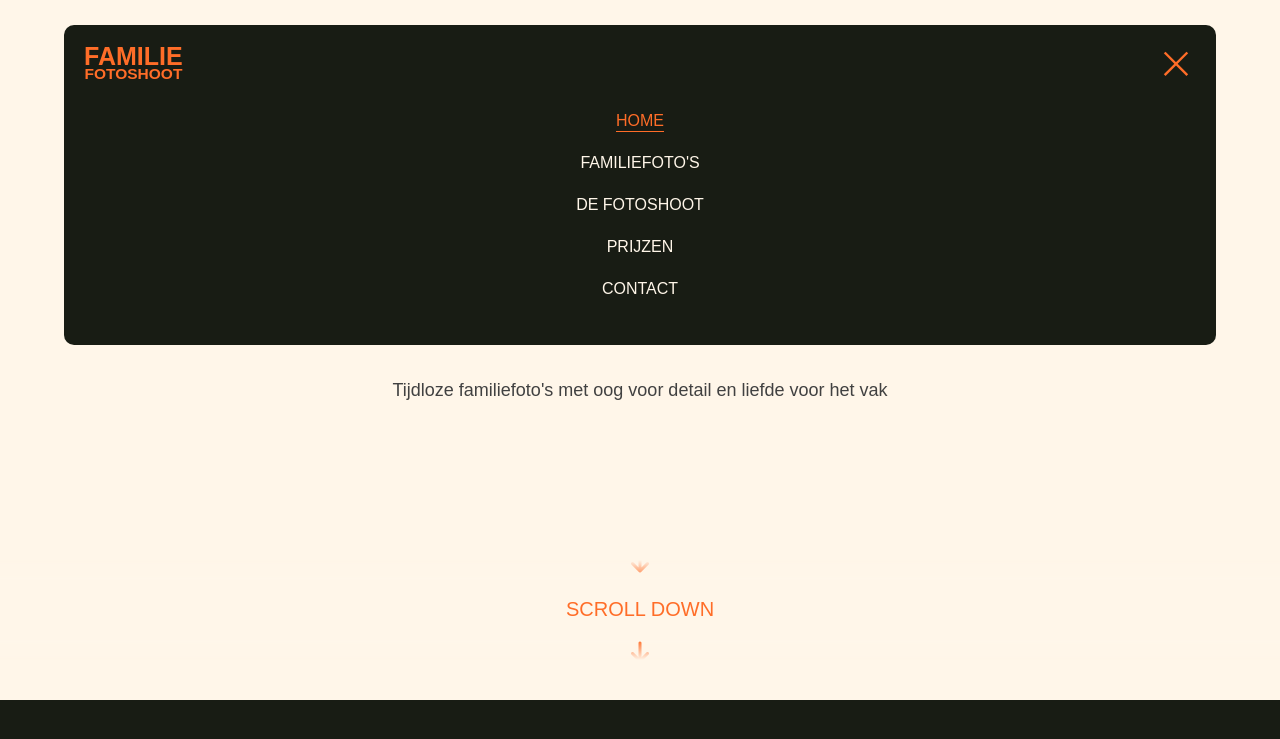
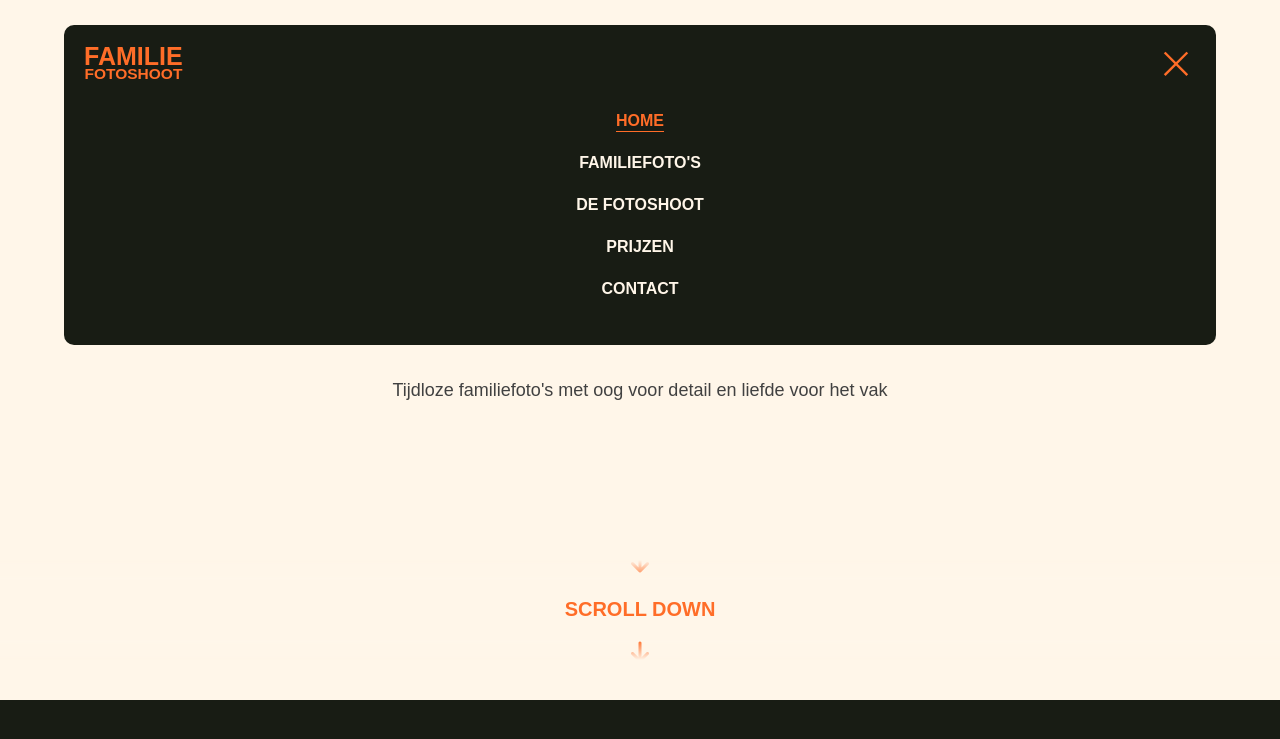
Before and after one commit to Ryank2004/fotoshoot.nl, a plain HTML site: page index.html in a window 1280 px wide. Both pictures are taken after a click on the element 1176 px from the left and 65 px from the top of the page. Shown: the top 739 px of the page. Drawn offline with nearby package versions, Linux system fonts and the light colour scheme; a script that the page names is missing; a web font is replaced by a local one.

Commit message:
font-weight fix

```diff
--- a/styles.css
+++ b/styles.css
@@ -186,7 +186,7 @@ p {
 
 .menu_item {
     margin: 12px 0;
-    /* font-weight: 500; */
+    font-weight: 700;
 }
 
 .menu_item a {
@@ -282,6 +282,7 @@ p {
     color: var(--titleColor);
     text-transform: uppercase;
     font-size: 20px;
+    font-weight: 700;
     border-radius: 6px;
     position: absolute;
     bottom: max(calc(40px * 8), 100%);
```
